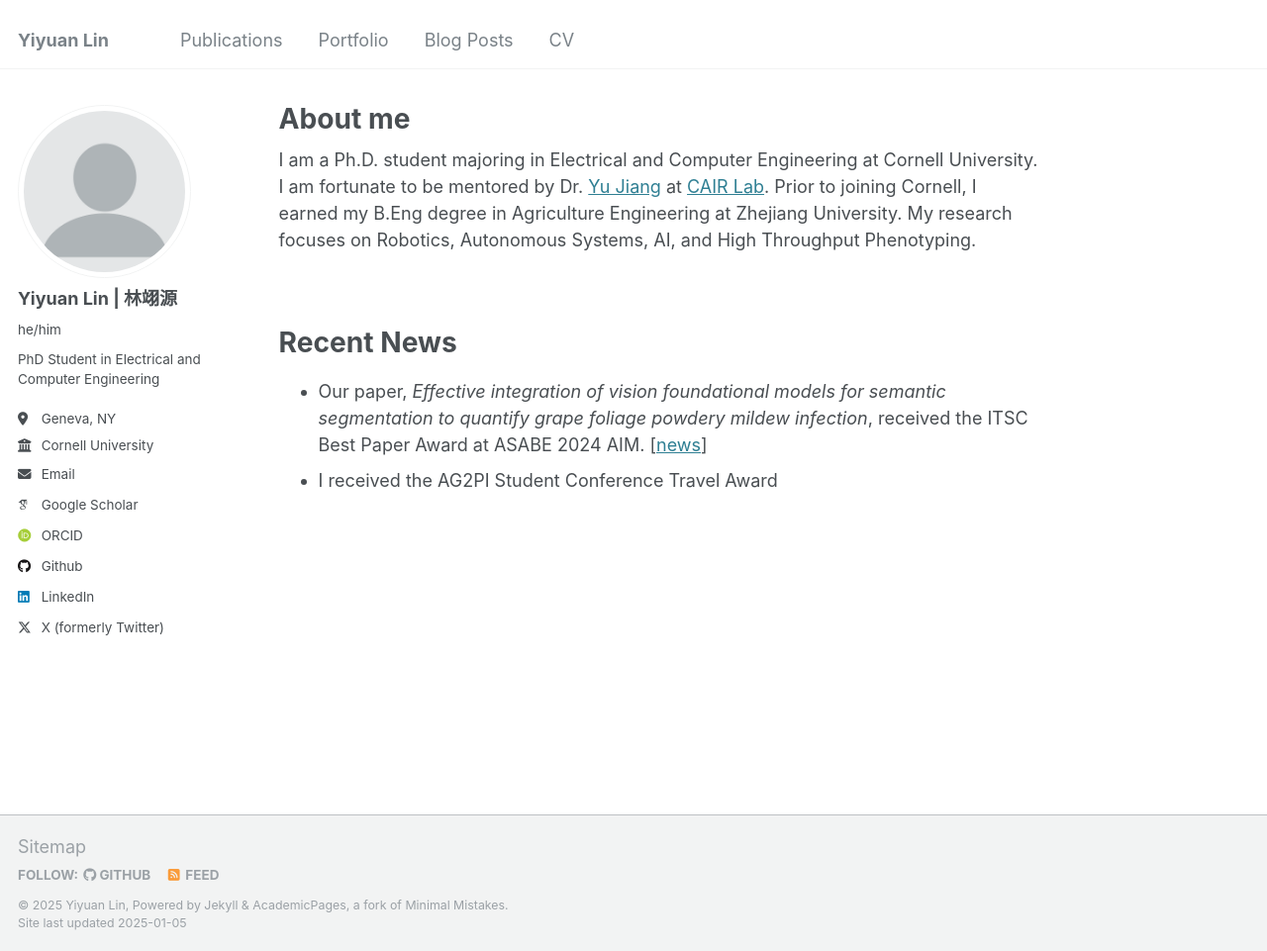
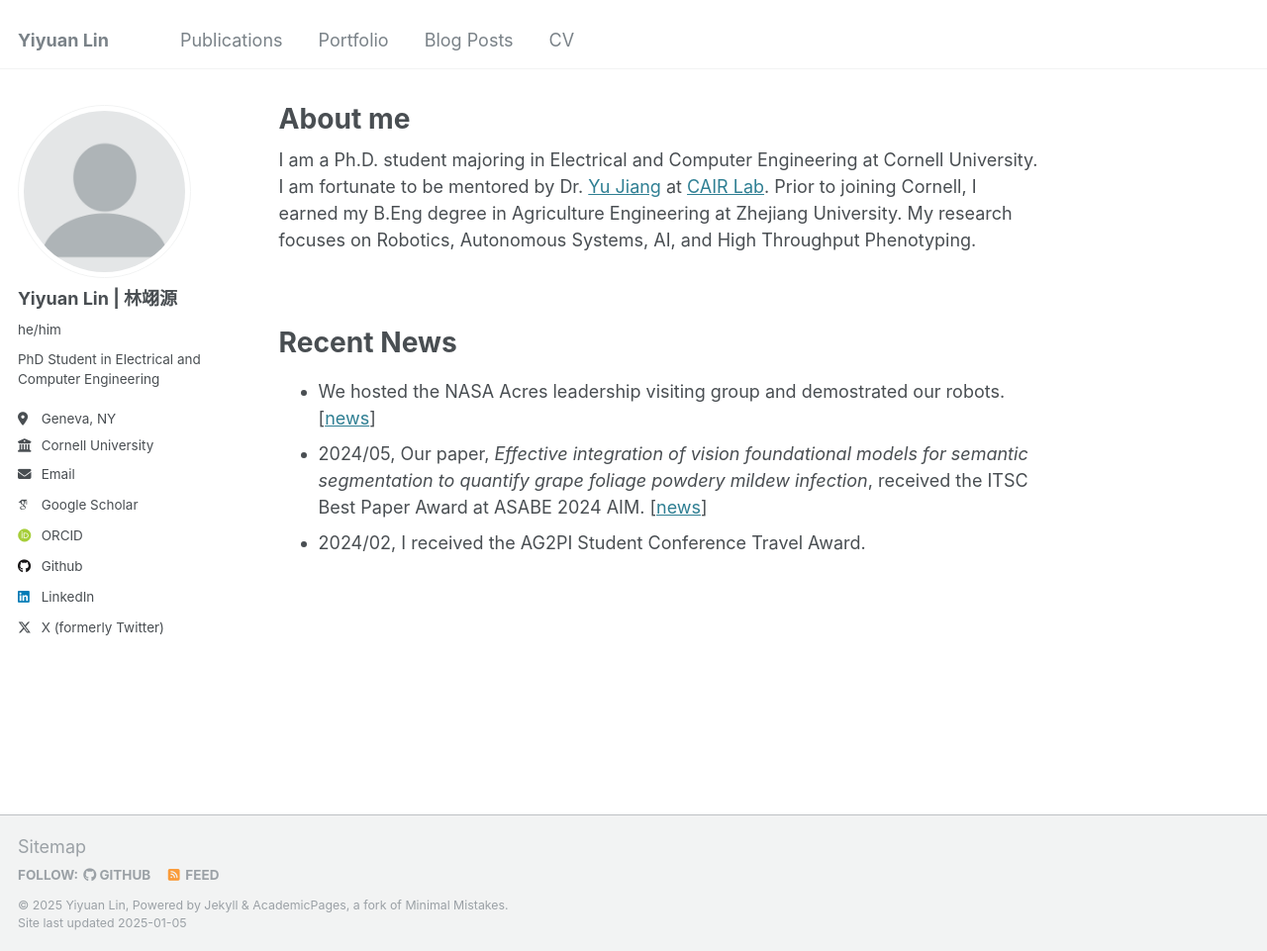
Before and after one commit to YiyuanLinXX/YiyuanLinXX.github.io, a Jekyll site: the page built from _pages/about.md, in a window 1280 px wide and 961 px high. Shown: the whole window at 99% size. Built offline with Jekyll 4.4.1, drawn with Linux system fonts in a browser that asks for light colours; some web fonts are replaced.

Commit message:
update recent news

```diff
--- a/_pages/about.md
+++ b/_pages/about.md
@@ -12,5 +12,6 @@ I am a Ph.D. student majoring in Electrical and Computer Engineering at Cornell
 <br/>
 
 # Recent News
-- Our paper, *Effective integration of vision foundational models for semantic segmentation to quantify grape foliage powdery mildew infection*, received the ITSC Best Paper Award at ASABE 2024 AIM. [[news](https://www.asabe.org/Awards-Competitions/Paper-Awards/ITSC-Paper-Awards)]
-- I received the AG2PI Student Conference Travel Award
+- We hosted the NASA Acres leadership visiting group and demostrated our robots.[[news](https://news.cornell.edu/stories/2024/08/space-farm-readying-nasa-satellites-help-growers)]
+- 2024/05, Our paper, *Effective integration of vision foundational models for semantic segmentation to quantify grape foliage powdery mildew infection*, received the ITSC Best Paper Award at ASABE 2024 AIM. [[news](https://www.asabe.org/Awards-Competitions/Paper-Awards/ITSC-Paper-Awards)]
+- 2024/02, I received the AG2PI Student Conference Travel Award.
```
